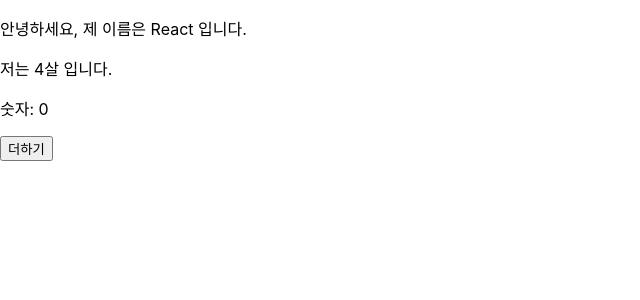
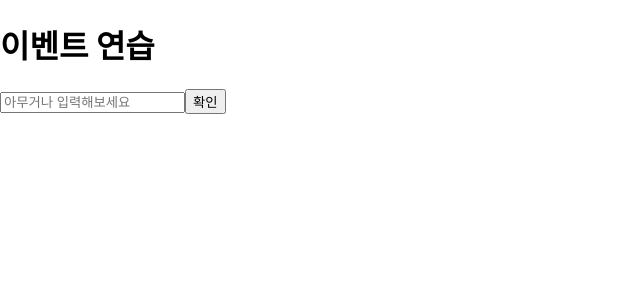
Before and after one commit to aubepluieh3/hello-react, a React (Create React App) app: page / in a window 1280 px wide. Shown: the top 300 px of the page, without its empty margins (0-640 px from the left). Built offline with nearby package versions, Linux system fonts and the light colour scheme.

Commit message:
onChange

```diff
--- a/src/App.js
+++ b/src/App.js
@@ -1,9 +1,9 @@
 import React, {Component} from "react";
-import MyComponent from "./MyComponent"; //MyComponent 파일을 불러옵니다.
+import EventPractice from "./EventPractice";
 class App extends Component{
   render(){
     return (
-      <MyComponent name="React" age={4}/>
+      <EventPractice/>
     );
   }
 
--- /dev/null
+++ b/src/EventPractice.js
@@ -0,0 +1,40 @@
+import React, {Component} from 'react';
+
+class EventPractice extends Component{
+
+    state = {
+        message: ''
+    }
+
+    render(){
+        return (
+            <div>
+                <h1>이벤트 연습</h1>
+                <input
+                type="text"
+                name="message"
+                placeholder="아무거나 입력해보세요"
+                value={this.state.message}
+                onChange={
+                    (e) => {
+                        this.setState({
+                            message: e.target.value
+                        })
+                    }
+                }
+               />
+
+               <button onClick={
+                ()=> {
+                    alert(this.state.message);
+                    this.setState({
+                        message: ''
+                    });
+                }
+               }>확인</button>
+            </div>
+        );
+    }
+}
+
+export default EventPractice;
```
